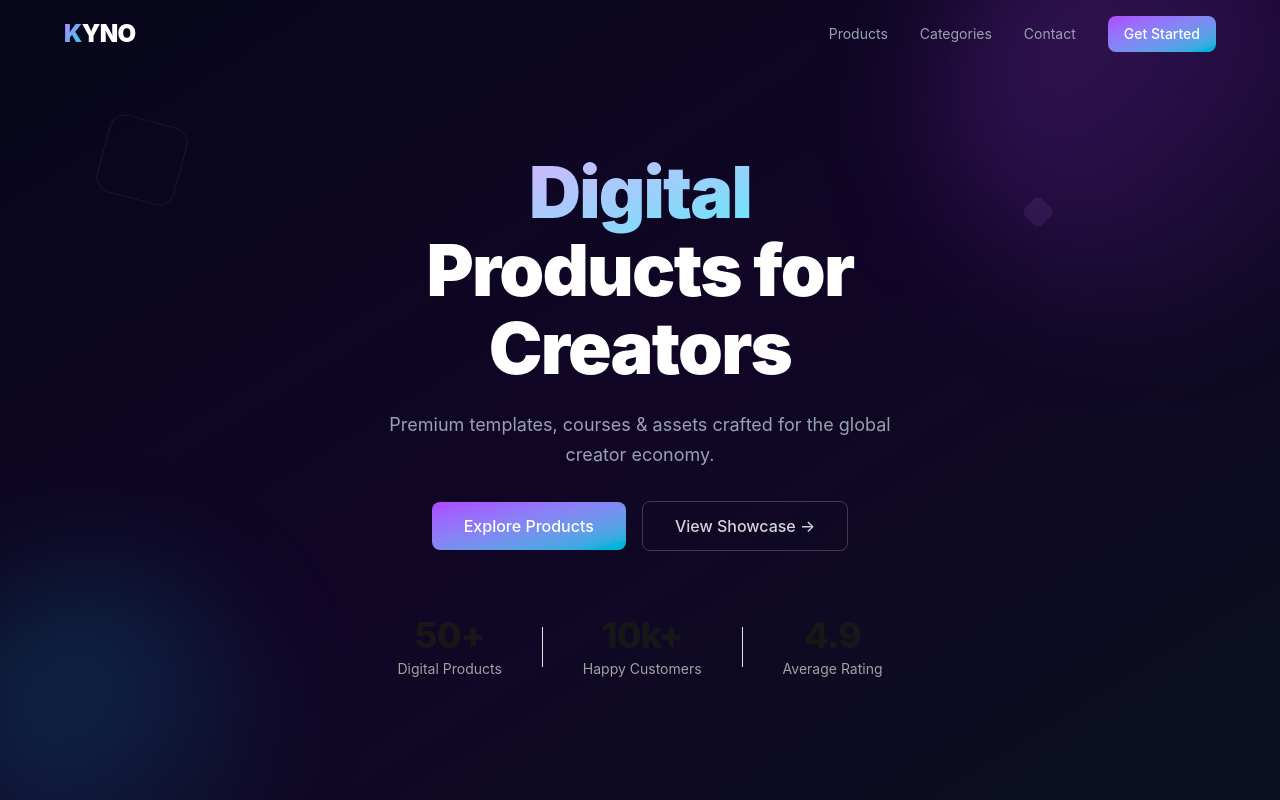
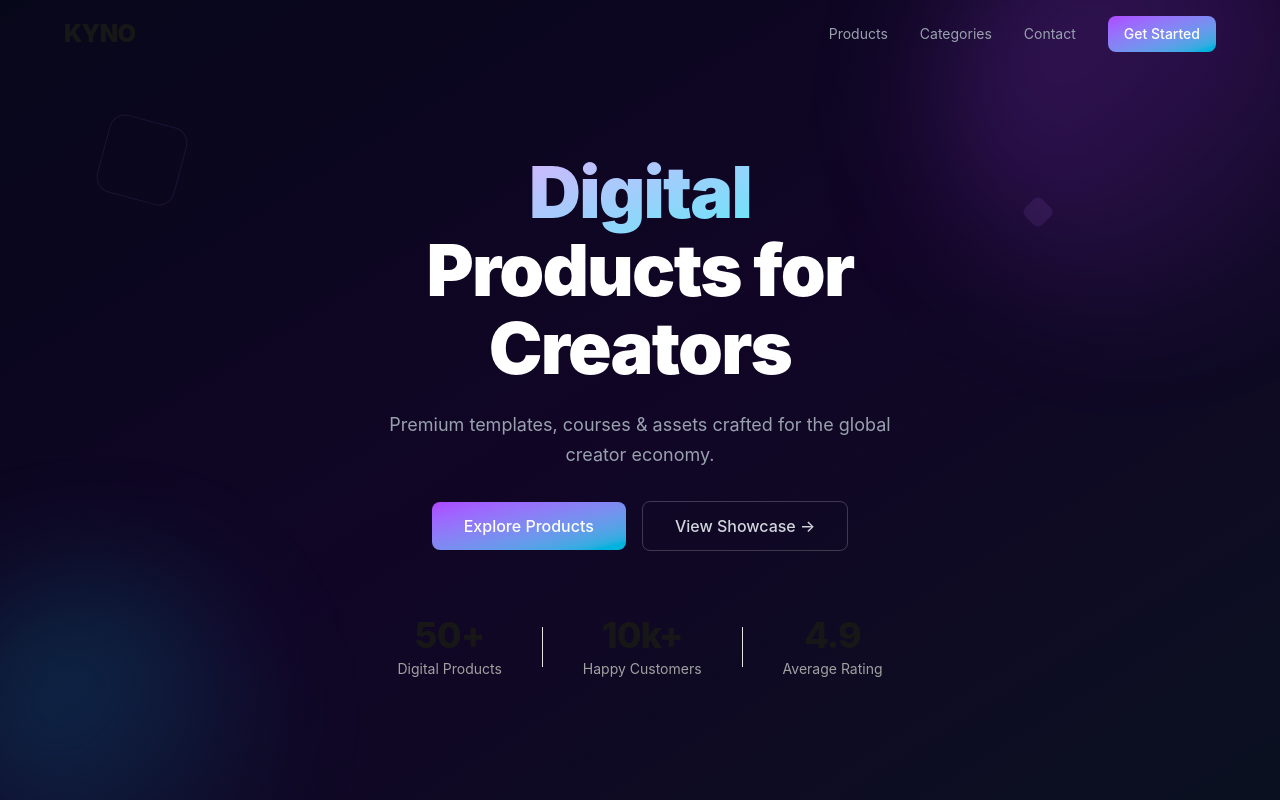
Before and after one commit to KANE-CMD99/kyno, a Next.js app: page / in a window 1280 px wide. Shown: the top 800 px of the page. Built offline with nearby package versions, Linux system fonts and the light colour scheme.

Commit message:
style: simplify Logo to dark text, remove gradient and sub-label

```diff
--- a/src/components/Logo.tsx
+++ b/src/components/Logo.tsx
@@ -1,17 +1,7 @@
 export default function Logo() {
   return (
-    <span className="select-none text-2xl font-black tracking-tight text-white">
-      <span
-        className="text-transparent"
-        style={{
-          background: "linear-gradient(to bottom right, #c084fc, #22d3ee)",
-          WebkitBackgroundClip: "text",
-          backgroundClip: "text",
-        }}
-      >
-        K
-      </span>
-      YNO
+    <span className="select-none text-2xl font-black tracking-tight text-neutral-900">
+      KYNO
     </span>
   );
 }
```
